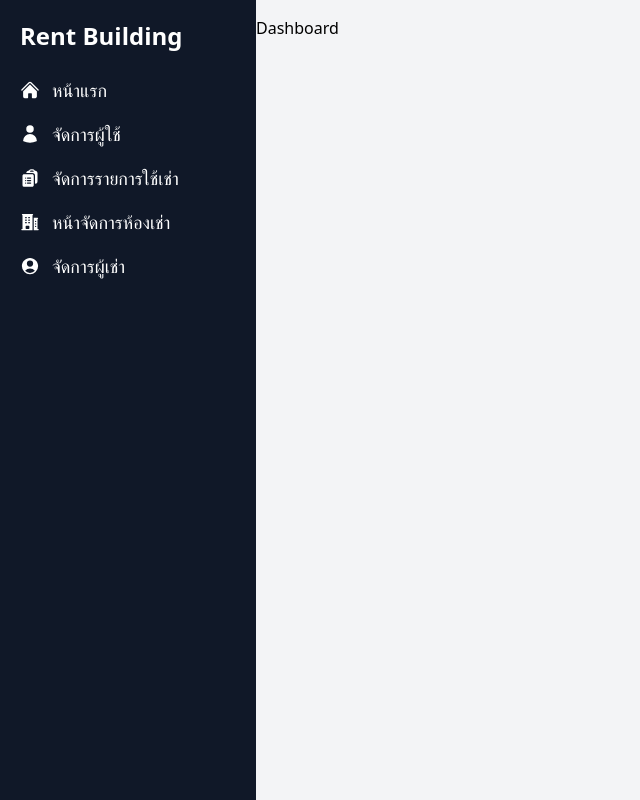
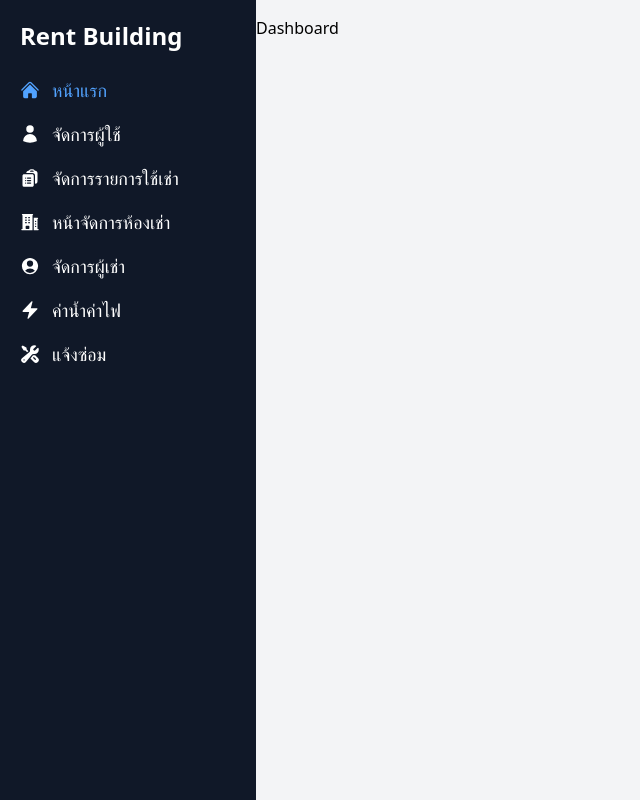
Before and after one commit to PakornPK/rent-building, a React (Vite) app: page / in a window 1280 px wide. Shown: the whole page, without its empty margins (0-640 px from the left). Built offline with nearby package versions, Linux system fonts and the light colour scheme.

Commit message:
add active sidebar

```diff
--- a/src/components/Sidebar.jsx
+++ b/src/components/Sidebar.jsx
@@ -1,9 +1,17 @@
 import { useState } from 'react';
-import { HomeIcon, UserIcon, CogIcon, ClipboardDocumentListIcon, BuildingOffice2Icon, UserCircleIcon } from '@heroicons/react/24/solid'; // Example icons
-import { Link } from 'react-router';
+import {
+  HomeIcon,
+  UserIcon,
+  ClipboardDocumentListIcon,
+  BuildingOffice2Icon,
+  UserCircleIcon,
+  WrenchScrewdriverIcon,
+  BoltIcon
+} from '@heroicons/react/24/solid';
+import { NavLink } from 'react-router-dom'; // เปลี่ยนจาก 'react-router' เป็น 'react-router-dom'
 
 const Sidebar = () => {
-  const [isOpen, setIsOpen] = useState(false); // State for mobile toggle
+  const [isOpen, setIsOpen] = useState(false);
 
   return (
     <>
@@ -38,34 +46,81 @@ const Sidebar = () => {
         <nav>
           <ul>
             <li className="mb-4">
-              <Link to="/" className="flex items-center text-lg hover:text-blue-400">
+              <NavLink
+                to="/"
+                className={({ isActive }) =>
+                  `flex items-center text-lg ${isActive ? 'text-blue-400' : 'hover:text-blue-400'}`
+                }
+              >
                 <HomeIcon className="h-5 w-5 mr-3" />
                 หน้าแรก
-              </Link>
+              </NavLink>
             </li>
             <li className="mb-4">
-              <Link to="/user" className="flex items-center text-lg hover:text-blue-400">
+              <NavLink
+                to="/user"
+                className={({ isActive }) =>
+                  `flex items-center text-lg ${isActive ? 'text-blue-400' : 'hover:text-blue-400'}`
+                }
+              >
                 <UserIcon className="h-5 w-5 mr-3" />
                 จัดการผู้ใช้
-              </Link>
+              </NavLink>
             </li>
             <li className='mb-4'>
-              <Link to="/rental-management" className='flex items-center text-lg hover:text-blue-400'>
+              <NavLink
+                to="/rental-management"
+                className={({ isActive }) =>
+                  `flex items-center text-lg ${isActive ? 'text-blue-400' : 'hover:text-blue-400'}`
+                }
+              >
                 <ClipboardDocumentListIcon className='h-5 w-5 mr-3' />
                 จัดการรายการใช้เช่า
-              </Link>
+              </NavLink>
             </li>
             <li className='mb-4'>
-              <Link to="/room-management" className='flex items-center text-lg hover:text-blue-400'>
+              <NavLink
+                to="/room-management"
+                className={({ isActive }) =>
+                  `flex items-center text-lg ${isActive ? 'text-blue-400' : 'hover:text-blue-400'}`
+                }
+              >
                 <BuildingOffice2Icon className='h-5 w-5 mr-3' />
                 หน้าจัดการห้องเช่า
-              </Link>
+              </NavLink>
             </li>
             <li className='mb-4'>
-              <Link to="/renter-management" className='flex items-center text-lg hover:text-blue-400'>
+              <NavLink
+                to="/renter-management"
+                className={({ isActive }) =>
+                  `flex items-center text-lg ${isActive ? 'text-blue-400' : 'hover:text-blue-400'}`
+                }
+              >
                 <UserCircleIcon className='h-5 w-5 mr-3' />
                 จัดการผู้เช่า
-              </Link>
+              </NavLink>
+            </li>
+            <li className='mb-4'>
+              <NavLink
+                to="/utilities-cost"
+                className={({ isActive }) =>
+                  `flex items-center text-lg ${isActive ? 'text-blue-400' : 'hover:text-blue-400'}`
+                }
+              >
+                <BoltIcon className='h-5 w-5 mr-3' />
+                ค่าน้ำค่าไฟ
+              </NavLink>
+            </li>
+            <li className='mb-4'>
+              <NavLink
+                to="/healthdesk"
+                className={({ isActive }) =>
+                  `flex items-center text-lg ${isActive ? 'text-blue-400' : 'hover:text-blue-400'}`
+                }
+              >
+                <WrenchScrewdriverIcon className='h-5 w-5 mr-3' />
+                แจ้งซ่อม
+              </NavLink>
             </li>
           </ul>
         </nav>
```
